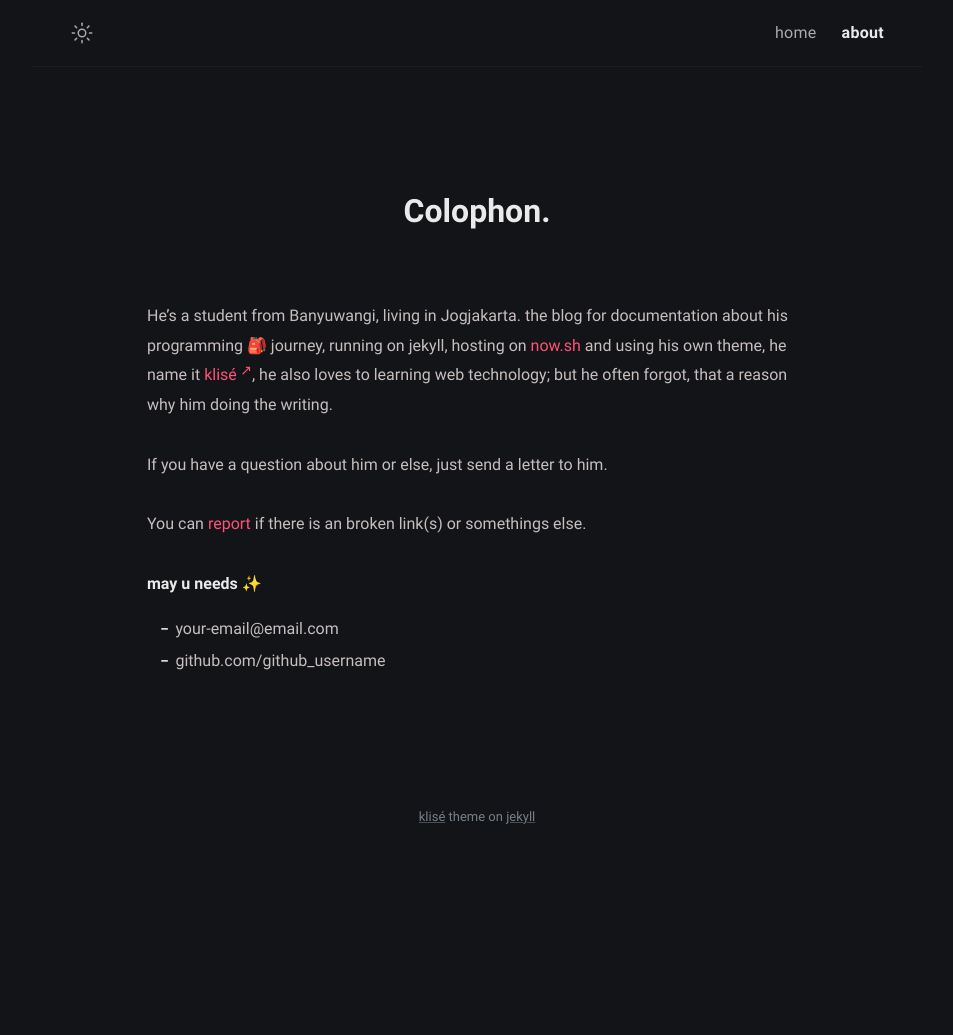
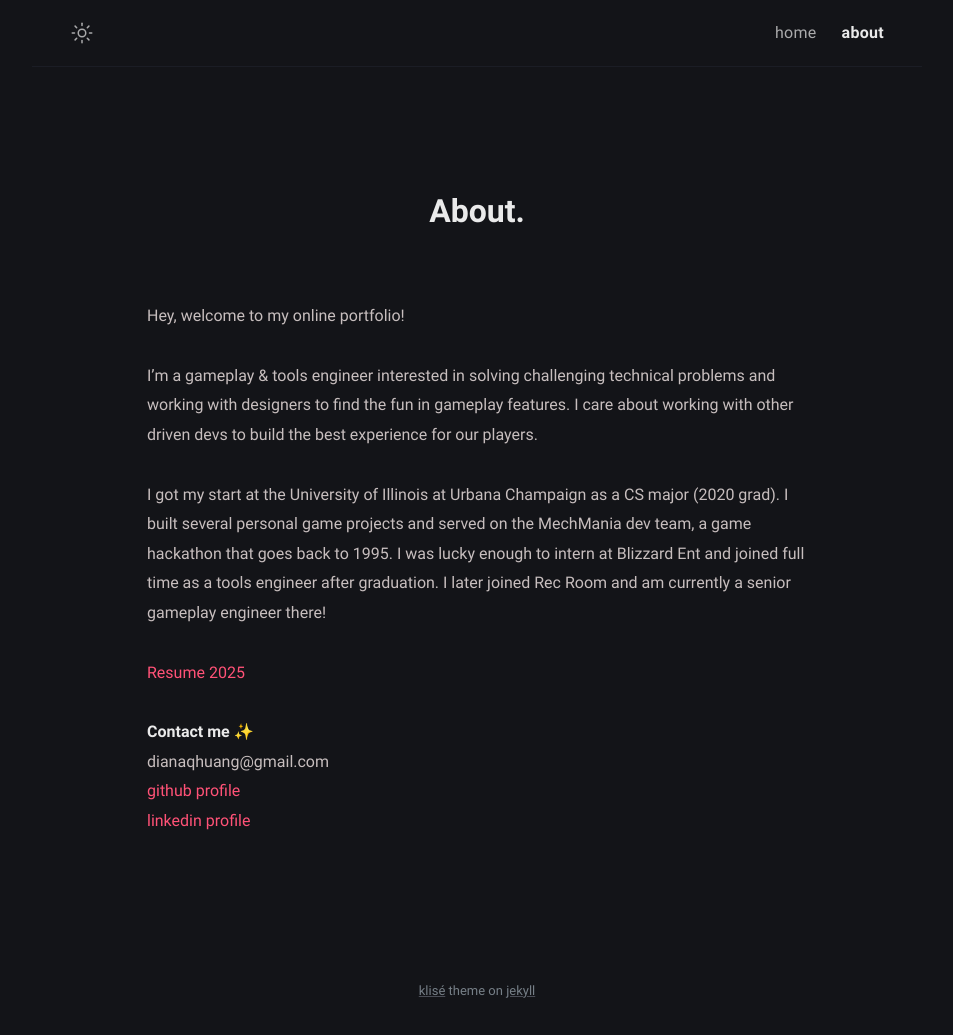
Before and after one commit to dhuang19/dhuang19.github.io, a Jekyll site: the page built from about.md, in a window 1280 px wide. Shown: the whole page, without its empty margins (163-1116 px from the left). Built offline with Jekyll 4.4.1, drawn with Linux system fonts in a browser that asks for light colours; before the commit the page ends 900 px from its top, so only the background shows below that.

Commit message:
Add about page

```diff
--- a/_config.yml
+++ b/_config.yml
@@ -15,10 +15,10 @@ author:
   bio: >- # tell to the world
     Test
   username: username # general username
-  github: github_username # github username
+  github: dhuang19 # github username
   twitter: twitter_username # twitter username
   facebook: facebook_username # facebook username
-  email: your-email@email.com # email adress
+  email: dianaqhuang@gmail.com # email adress
   avatar: /assets/img/avatar.jpg # change with your own avatar
 
 # URL settings
--- a/about.md
+++ b/about.md
@@ -1,18 +1,22 @@
 ---
-title: Colophon
+title: About
 permalink: /about/
 layout: page
-excerpt: Hello peeps, I'm student of computer science from Banyuwangi, living in Jogjakarta. This blog for documentation about my programming journey, running on jekyll, hosting on netlify and using my own simple theme.
 comments: false
 ---
 
-He's a student from Banyuwangi, living in Jogjakarta. the blog for documentation about his programming 🎒 journey, running on jekyll, hosting on [now.sh](http://now.sh) and using his own theme, he name it <a href="https://github.com/piharpi/jekyll-klise" target="_blank" rel="noopener">klisé</a>, he also loves to learning web technology; but he often forgot, that a reason why him doing the writing.
+Hey, welcome to my online portfolio!
 
-If you have a question about him or else, just send a letter to him.
+I'm a gameplay & tools engineer interested in solving challenging technical problems and working with designers to find the fun in gameplay features. I care about working with other driven devs to build the best experience for our players.
 
-You can [report](http://github.com/piharpi/jekyll-klise/issues/new) if there is an broken link(s) or somethings else.
+I got my start at the University of Illinois at Urbana Champaign as a CS major (2020 grad). I built several personal game projects and served on the MechMania dev team, a game hackathon that goes back to 1995. I was lucky enough to intern at Blizzard Ent and joined full time as a tools engineer after graduation. I later joined Rec Room and am currently a senior gameplay engineer there!
 
-**may u needs ✨**
+<a href="/assets/img/Resume_2025.pdf">Resume 2025</a>
 
-- {{ site.author.email }}
-- github.com/{{ site.author.github }}
+**Contact me ✨**
+<br>
+dianaqhuang@gmail.com
+<br>
+<a href="[url](https://github.com/dhuang19)">github profile</a>
+<br>
+<a href="[url](https://www.linkedin.com/in/dianaqhuang/)">linkedin profile</a>
```
Also changed, not shown: 6 other files.
